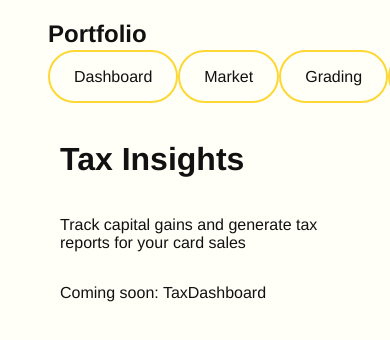
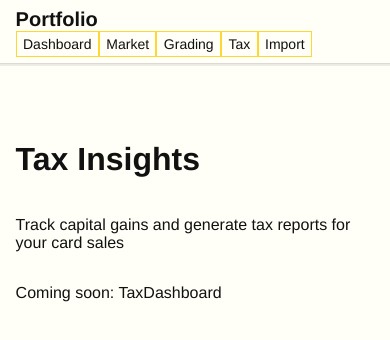
Before and after one commit to idislikebrian/pkmn-investing, a Next.js app: page /tax in a window 390 px wide. Shown: the top 340 px of the page. Built offline with nearby package versions, Linux system fonts and the light colour scheme.

Commit message:
fix mobile portfolio layout

```diff
--- a/src/app/globals.css
+++ b/src/app/globals.css
@@ -52,6 +52,7 @@ body {
   background: var(--background);
   color: var(--foreground);
   font-family: var(--font-sans);
+  overflow-x: hidden;
 }
 
 /* -----------------------------
@@ -83,5 +84,6 @@ body {
   width: 100%;
   flex-direction: column;
   align-items: flex-start;
-  padding: 120px 60px;
+  min-width: 0;
+  padding: 7.5rem clamp(12px, 4vw, 60px) 3rem;
 }
--- a/src/components/Navigation.module.css
+++ b/src/components/Navigation.module.css
@@ -1,17 +1,21 @@
 .nav {
   display: flex;
   height: 4rem;
-  padding: 0 1.5rem;
-  width: 100vw;
+  padding: 0;
+  width: 100%;
   top: 0;
   position: fixed;
   z-index: 100;
+  background: color-mix(in srgb, var(--background) 94%, transparent);
+  border-bottom: 1px solid var(--border);
+  box-shadow: 0 2px 0 color-mix(in srgb, var(--black) 8%, transparent);
 }
 
 .container {
   margin: 0 auto;
-  padding: 0 1.5rem;
+  padding: 0 clamp(12px, 4vw, 60px);
   width: 100%;
+  min-width: 0;
 }
 
 .container a {
@@ -26,6 +30,7 @@
   align-items: center;
   justify-content: space-between;
   width: 100%;
+  min-width: 0;
 }
 
 .wrapper a {
@@ -37,6 +42,14 @@
   transition: background-color 0.2s;
 }
 
+@media (max-width: 520px) {
+  .nav { height: auto; min-height: 4rem; }
+  .wrapper { align-items: flex-start; gap: 0.5rem; padding: 0.5rem 0; }
+  .wrapper h1 { margin: 0 0 0.25rem; font-size: 1.25rem; }
+  .container a { font-size: 0.875rem; }
+  .wrapper a { padding: 0.25rem 0.4rem; border-width: 1px; border-radius: 0; }
+}
+
 .logoutButton {
   color: var(--black);
   padding: 0.25rem 0.75rem;
```
Also changed, not shown: src/app/dashboard/dashboard.module.css (+10 -5 lines).
